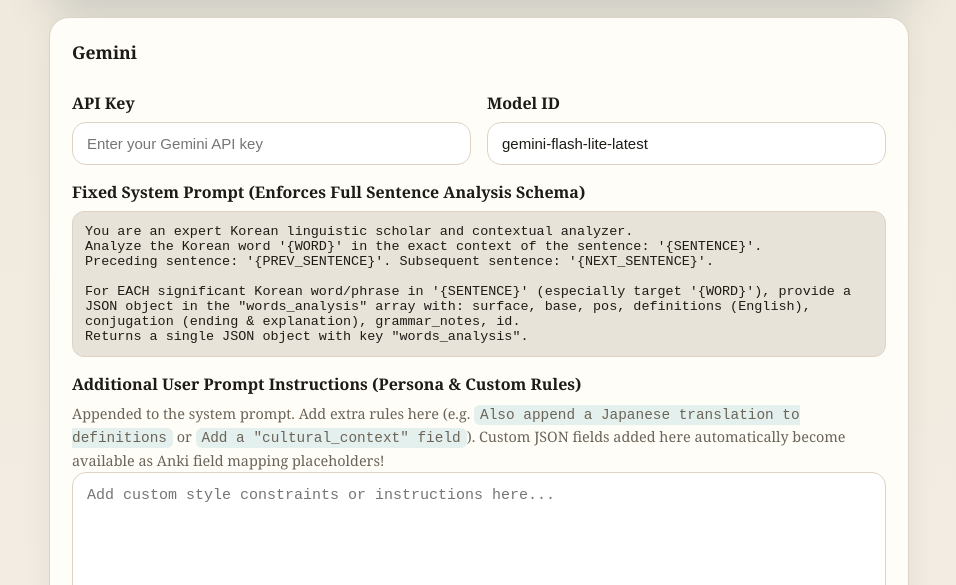
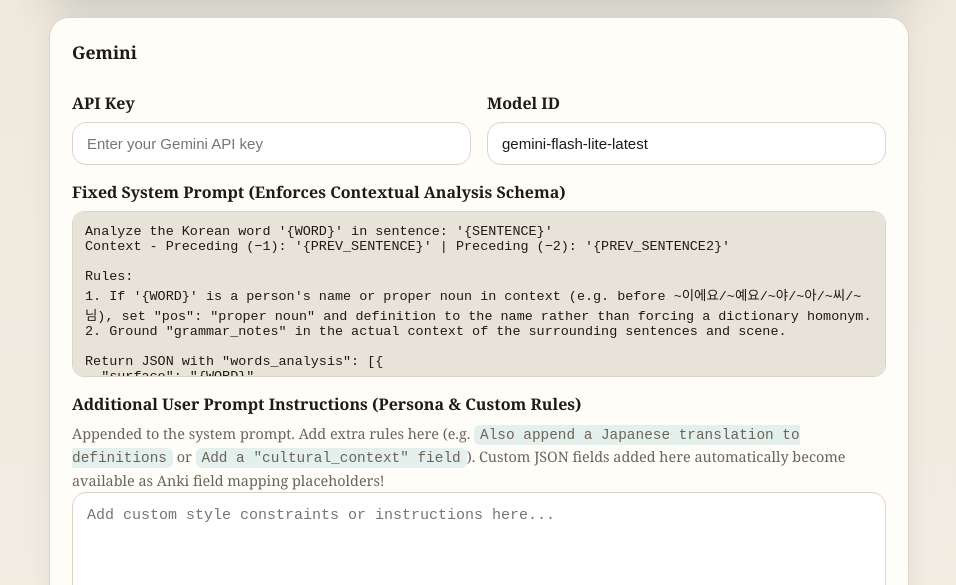
Before and after one commit to adrian-rossa/munmek, a browser extension: page src/options/options.html in a window 1280 px wide. Shown: the part 215-800 px from the top of the page, without its empty margins (161-1117 px from the left). Drawn offline with Linux system fonts and the light colour scheme; no server answers.

Commit message:
fix: update prompt displayed in extension settings

```diff
--- a/src/options/options.html
+++ b/src/options/options.html
@@ -30,13 +30,23 @@
           </div>
         </div>
 
-        <label style="margin-top: 16px;">Fixed System Prompt (Enforces Full Sentence Analysis Schema)</label>
-        <div style="font-size: 0.84rem; background: #e8e3d9; padding: 12px; border-radius: 12px; border: 1px solid var(--line); font-family: monospace; white-space: pre-wrap; color: var(--ink); max-height: 140px; overflow-y: auto;">You are an expert Korean linguistic scholar and contextual analyzer.
-Analyze the Korean word '{WORD}' in the exact context of the sentence: '{SENTENCE}'.
-Preceding sentence: '{PREV_SENTENCE}'. Subsequent sentence: '{NEXT_SENTENCE}'.
+        <label style="margin-top: 16px;">Fixed System Prompt (Enforces Contextual Analysis Schema)</label>
+        <div style="font-size: 0.84rem; background: #e8e3d9; padding: 12px; border-radius: 12px; border: 1px solid var(--line); font-family: monospace; white-space: pre-wrap; color: var(--ink); max-height: 140px; overflow-y: auto;">Analyze the Korean word '{WORD}' in sentence: '{SENTENCE}'
+Context - Preceding (−1): '{PREV_SENTENCE}' | Preceding (−2): '{PREV_SENTENCE2}'
 
-For EACH significant Korean word/phrase in '{SENTENCE}' (especially target '{WORD}'), provide a JSON object in the "words_analysis" array with: surface, base, pos, definitions (English), conjugation (ending & explanation), grammar_notes, id.
-Returns a single JSON object with key "words_analysis".</div>
+Rules:
+1. If '{WORD}' is a person's name or proper noun in context (e.g. before ~이에요/~예요/~야/~아/~씨/~님), set "pos": "proper noun" and definition to the name rather than forcing a dictionary homonym.
+2. Ground "grammar_notes" in the actual context of the surrounding sentences and scene.
+
+Return JSON with "words_analysis": [{
+  "surface": "{WORD}",
+  "base": "base form or name",
+  "pos": "part of speech",
+  "definitions": ["definition in context"],
+  "conjugation": { "ending": "...", "explanation": "..." },
+  "grammar_notes": "contextual breakdown based on scene/sentence context",
+  "id": "1"
+}]</div>
 
         <label for="aiPromptExtension" style="margin-top: 16px;">Additional User Prompt Instructions (Persona & Custom Rules)</label>
         <div class="hint">Appended to the system prompt. Add extra rules here (e.g. <code>Also append a Japanese translation to definitions</code> or <code>Add a "cultural_context" field</code>). Custom JSON fields added here automatically become available as Anki field mapping placeholders!</div>
```
